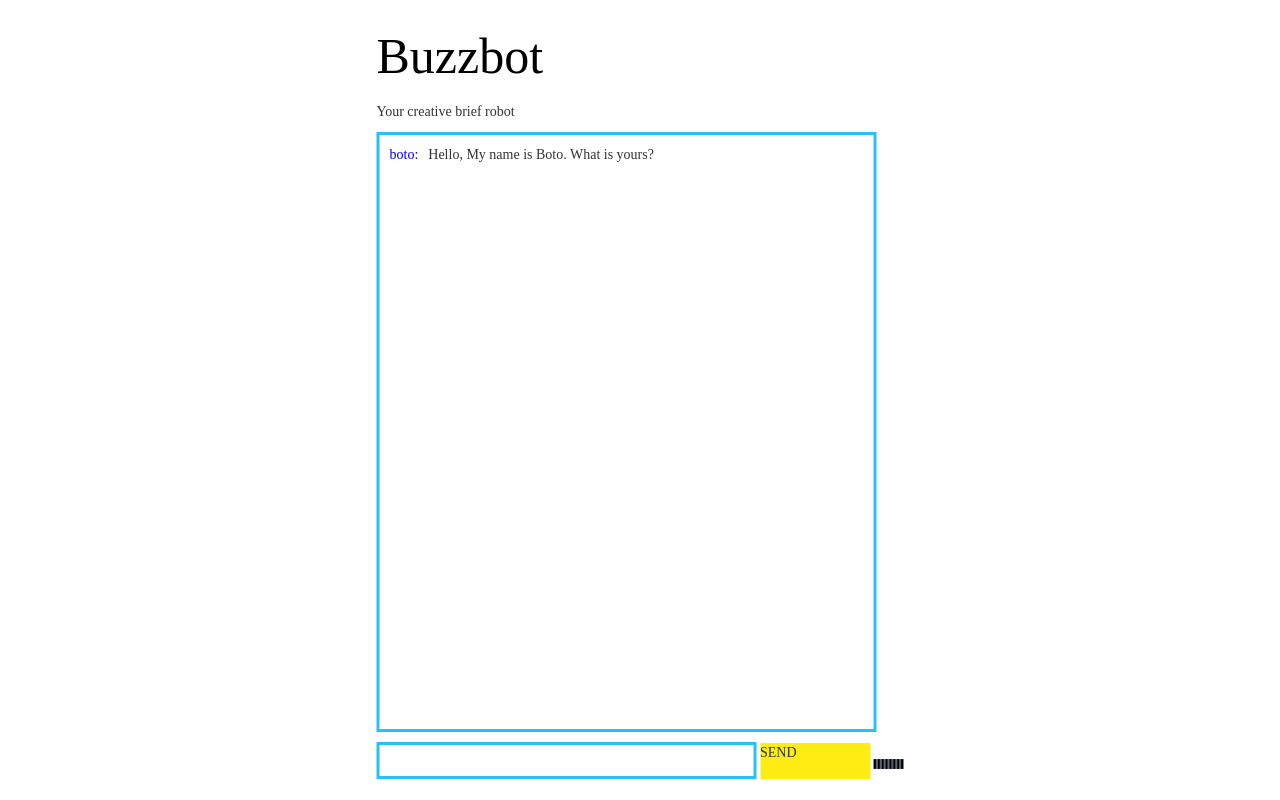
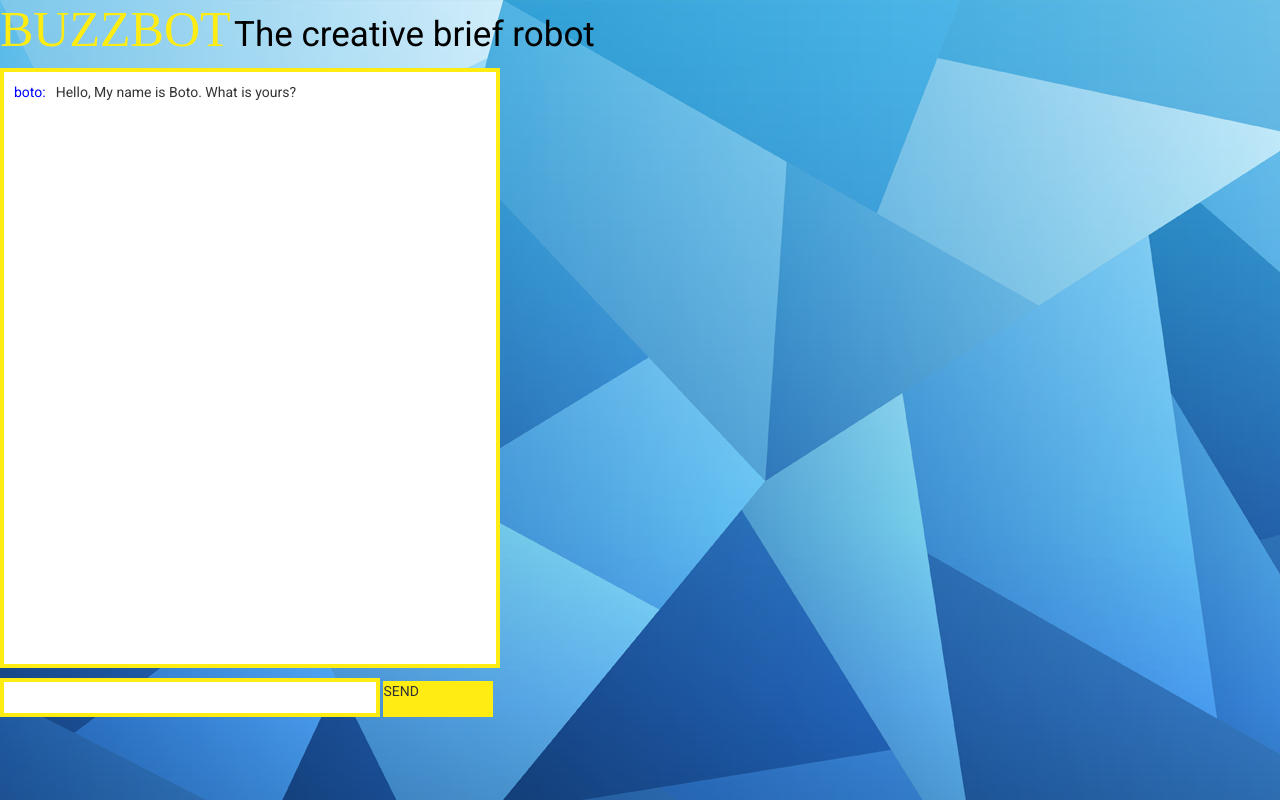
Before and after one commit to allievogel/Buzzbot, a Django app: page / in a window 1280 px wide. Run offline with Django 3.2, Linux system fonts and the light colour scheme; some libraries are stand-ins or nearby versions.

Commit message:
New CSS changes

```diff
--- a/chatbot/static/css/chatbot.css
+++ b/chatbot/static/css/chatbot.css
@@ -1,3 +1,8 @@
+body{
+    background-image:url('../images/blue-geometric-wallpaper-10.png');
+    font-family: 'Roboto', Georgia, sans-serif;
+}
+
 html{
     padding: 0;
     margin: 0;
@@ -5,11 +10,11 @@ html{
 
 body{
     background-color: #FFFFFF;
-    font-family:'Roboto Mono'
+    font-family: 'Roboto', Georgia, sans-serif;
 }
 
 .buzzbot-title{
-    padding-top: 0px;
+    padding-top: 0;
 
 }
 
@@ -36,7 +41,7 @@ body{
 	width:500px;
 	height:600px;
 	background-color:white;
-	border: 3px solid #28C0FA;
+	border: 4px solid #FFEC13;
 	padding: 10px;
     overflow-y: scroll;
 }
@@ -55,7 +60,7 @@ body{
 	width: 380px;
     font-size: 20px;
     margin-top: 10px;
-    border: 3px solid #28C0FA;
+    border: 4px solid #FFEC13;
     outline: none;
 
 }
@@ -96,31 +101,15 @@ body{
     transform: translateX(-50%) translateY(-50%);
 }
 
-#mute-btn{
-    width: 20px;
-    height: 20px;
-    vertical-align: middle;
-    float: right;
-    margin-top: 6px;
-    background-image:url('../images/mute_off.png');
-    background-repeat:no-repeat;
-    background-size:contain;
+.buzzbot-title{
+    display: inline-block;
+    font: 50px bold Roboto;
+    color: #FFEC13;
 }
 
-#mute-btn.on, #mute-btn:hover{
-    background-image:url('../images/mute_on.png') ;
-}
-
-.copyright{
-    position: fixed;
-    bottom: 0px;
-    left: 0px;
-    margin: 5px;
-}
-
-.buzzbot-title{
-    position: center;
-    font-size: 50px;
+.subheader{
+    display: inline-block;
+    font: 35px Roboto;
     color: black;
 }
 
--- a/chatbot/templates/index.html
+++ b/chatbot/templates/index.html
@@ -10,13 +10,13 @@
 <!-- <link rel="stylesheet" href="../static/chatbot.css"> -->
     <link rel="stylesheet" href="https://maxcdn.bootstrapcdn.com/font-awesome/4.7.0/css/font-awesome.min.css">
     <link rel="stylesheet" href="{% static 'css/chatbot.css' %}" />
+    <link href='http://fonts.googleapis.com/css?family=Roboto:900,700,400' rel='stylesheet' type='text/css'>
 </head>
   <body>
-		<div class="chat-box shadowed">
 			<!-- CHAT HEADER -->
             <div class = chat-header>
-            <p class = buzzbot-title>Buzzbot</p>
-            <p class = subheader>Your creative brief robot</p>
+            <p class = buzzbot-title>BUZZBOT</p>
+            <p class = subheader>The creative brief robot</p>
             </div>
 			<!-- BOTO PLACEHOLDER -->
 			<!-- CHAT SCREEN -->
@@ -25,12 +25,7 @@
 			<!-- USER INPUT -->
 			<input title="Chat input" class="chat-input" />
 			<div class="chat-send clickable">SEND</div>
-			<img id="speak-indicator" class="hidden" src="{% static '/images/speaking.GIF' %}" alt="speaking"/>
-		</div>
 
-
-
-		<!-- <div class="copyright">Copyright © 2014-2016 Israel Tech Challenge, All Rights Reserved.</div> -->
 	</body>
         <script src="https://code.jquery.com/jquery-2.1.4.min.js" type="text/javascript"></script>
         <script src="https://maxcdn.bootstrapcdn.com/bootstrap/3.3.6/js/bootstrap.min.js"></script>
--- a/chatbot/views.py
+++ b/chatbot/views.py
@@ -21,7 +21,6 @@ def chat(request):
     user_message = request.POST.get('msg').lower()
     msg, animation = analyze_command(user_message)
     return HttpResponse(json.dumps({"animation": animation, "msg": msg}), content_type="application/json")
-
 
 
 
```
Also changed, not shown: chatbot/models.py (+8 -8 lines), chatbot/templates/BuzzBot.html (deleted, +0 -12 lines), chatbot/static/images/Buzzbot Icon.png (added), chatbot/static/images/blue-geometric-wallpaper-10.png (added).
